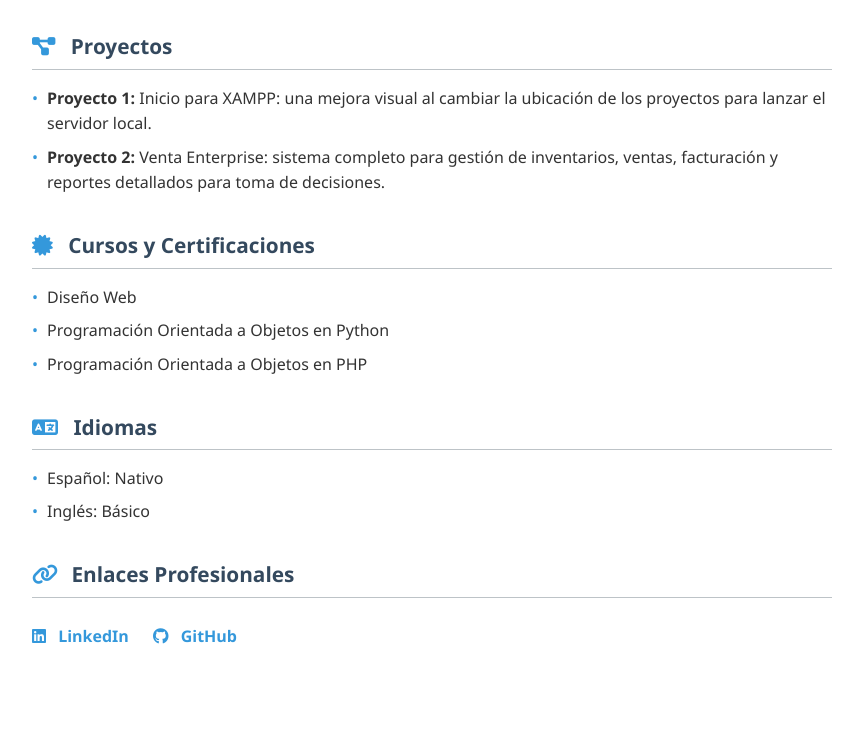
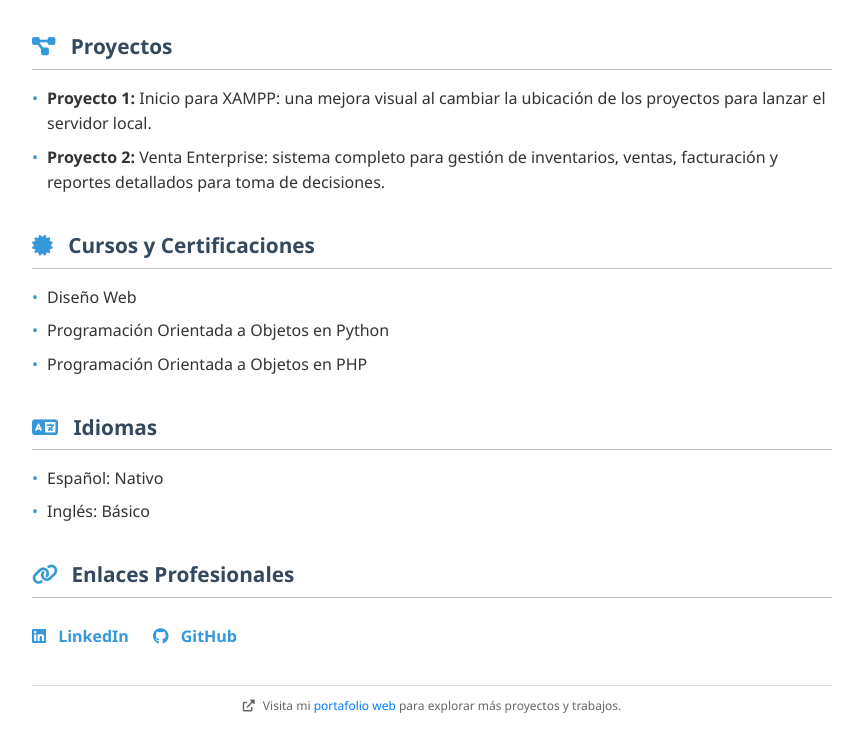
Before and after one commit to Darkangel120/Portafolio, a plain HTML site: page Cv/cv.html in a window 1280 px wide. Shown: the part 1003-1748 px from the top of the page, without its empty margins (208-1071 px from the left). Before the commit the page ends 1688 px from the top, so only its background shows below. Drawn offline with Linux system fonts and the light colour scheme.

Commit message:
Update cv.html

```diff
--- a/Cv/cv.html
+++ b/Cv/cv.html
@@ -93,5 +93,10 @@
 
         <!-- <a href="#" onclick="window.print()" class="download-btn"><i class="fas fa-download"></i> Descargar como PDF (Imprimir)</a> -->
     </div>
+
+    <footer style="text-align: center; font-size: 12px; margin-top: 20px; color: #666; padding: 10px; border-top: 1px solid #ddd;">
+        <i class="fas fa-external-link-alt" style="margin-right: 5px;"></i>
+        Visita mi <a href="https://darkangel120.github.io/Portafolio" target="_blank" style="color: #007bff; text-decoration: none;">portafolio web</a> para explorar más proyectos y trabajos.
+    </footer>
 </body>
 </html>
```
